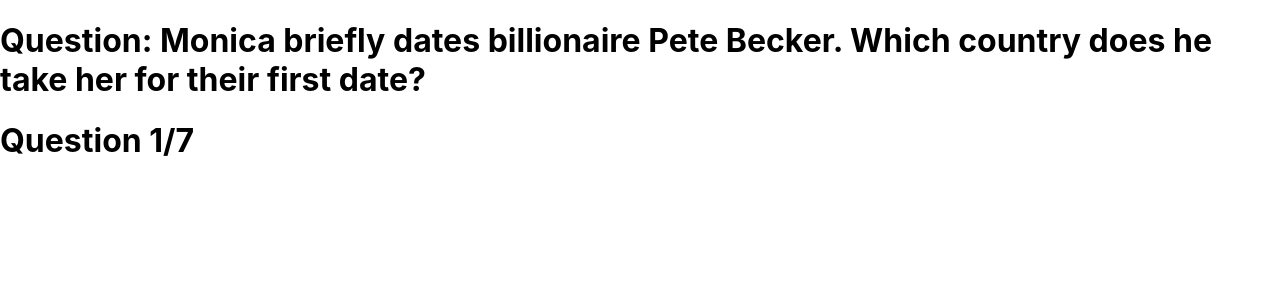
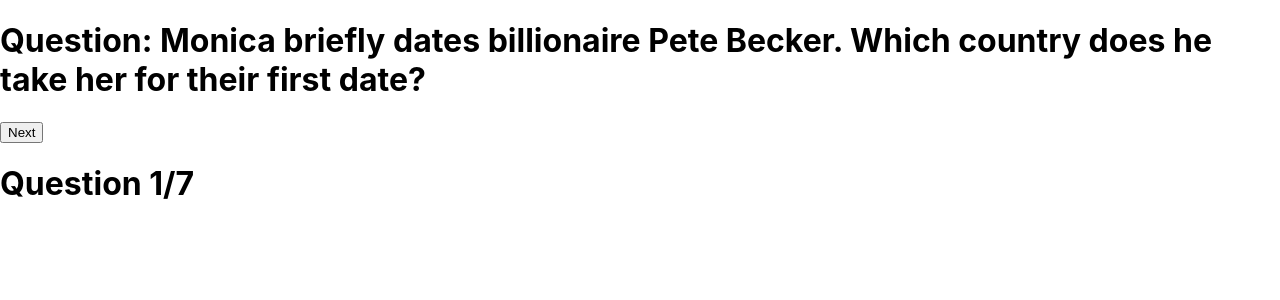
Before and after one commit to Technigo/project-redux-quiz-old, a React (Create React App) app: page / in a window 1280 px wide. Shown: the top 300 px of the page. Built offline with nearby package versions, Linux system fonts and the light colour scheme.

Commit message:
Made going through questions possible

```diff
--- a/src/components/CurrentQuestion.js
+++ b/src/components/CurrentQuestion.js
@@ -1,25 +1,26 @@
-import React from "react";
-import { useSelector } from "react-redux";
-import { Status } from "../components/Status";
-
-//This is the main component
-//Next button will be included here
+import React from 'react'
+import { useSelector, useDispatch } from 'react-redux'
+import { Status } from 'components/Status'
+import { quiz } from 'reducers/quiz'
+// This is the main component
+// Next button will be included here
 
 export const CurrentQuestion = () => {
-  const question = useSelector(
-    (state) => state.quiz.questions[state.quiz.currentQuestionIndex]
-  );
+  const question = useSelector((state) => state.quiz.questions[state.quiz.currentQuestionIndex])
+
+  const dispatch = useDispatch()
+  const handleClick = () => {
+    dispatch(quiz.actions.goToNextQuestion())
+  }
 
   if (!question) {
-    return <h1>Oh no! I could not find the current question!</h1>;
+    return <h1>Oh no! I could not find the current question!</h1>
   }
-
   return (
     <div>
       <h1>Question: {question.questionText}</h1>
-
+      <button type="button" onClick={handleClick}>Next</button>
       <Status />
-
     </div>
-  );
-};
+  )
+}
```
